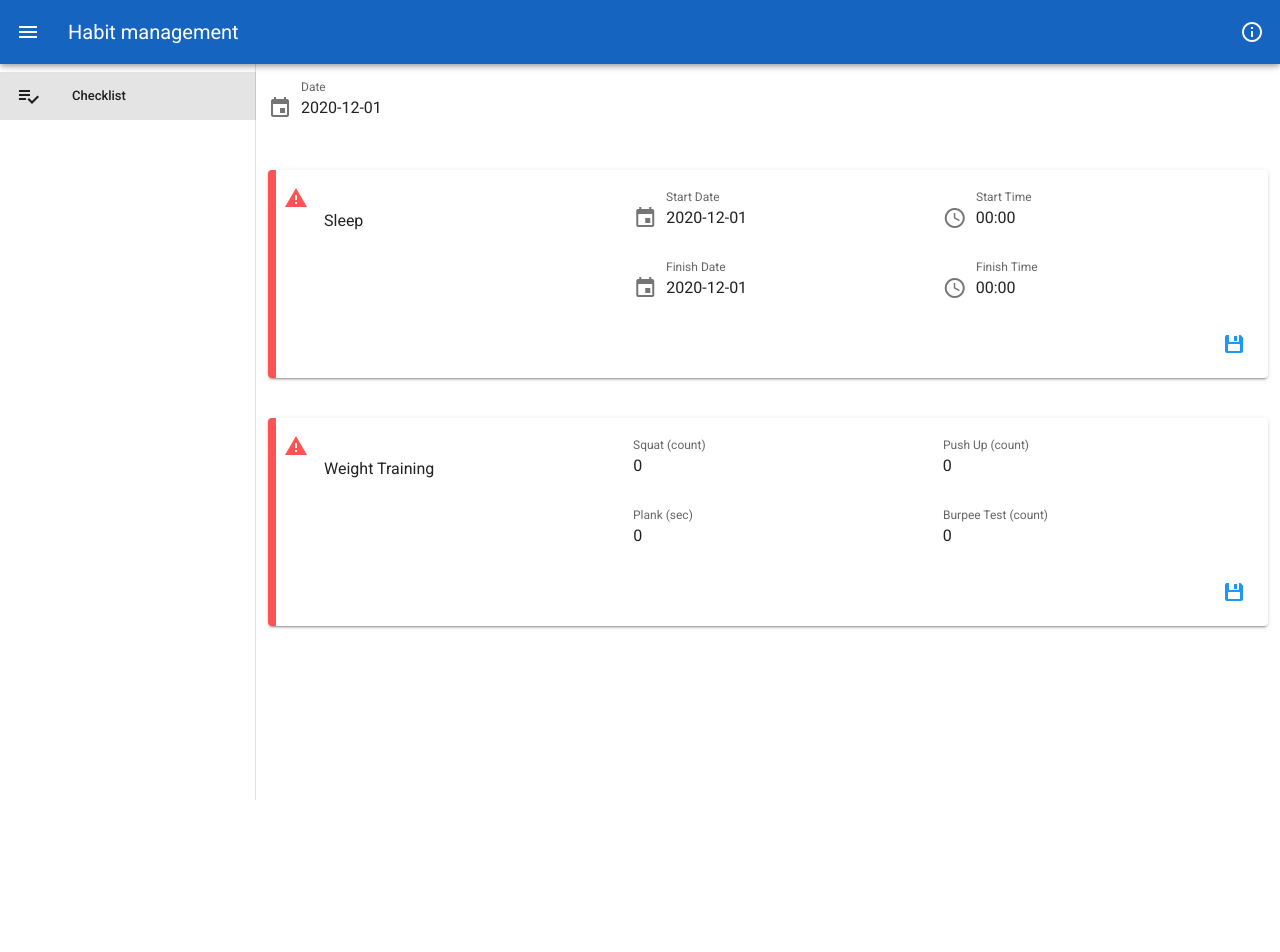
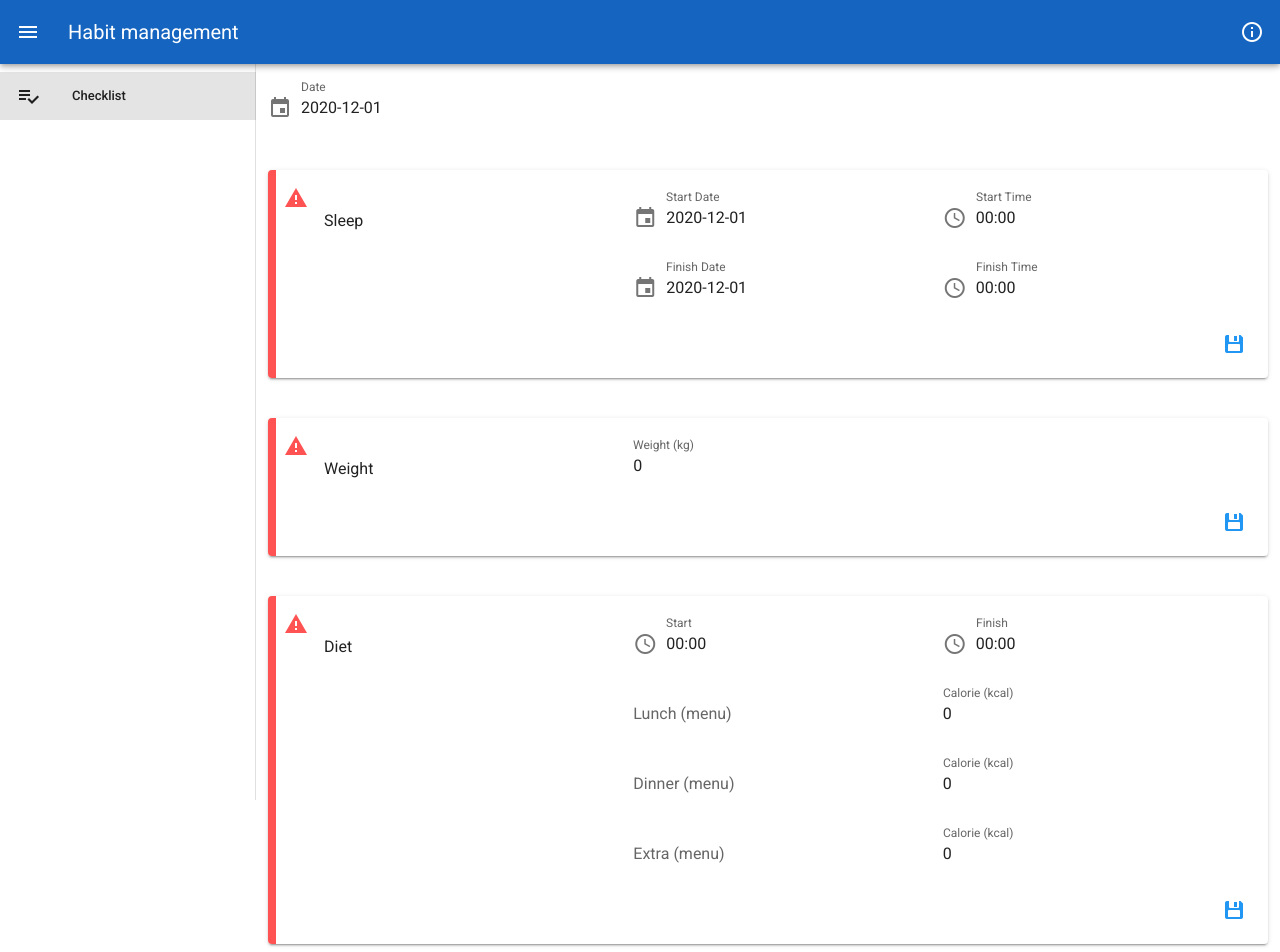
Before and after one commit to hsoon419-kim/habit-manager, a Vue app: page /#/checklist in a window 1280 px wide. Shown: the top 952 px of the page. Before the commit the page ends 800 px from the top, so only its background shows below. Built offline with nearby package versions, Linux system fonts and the light colour scheme.

Commit message:
add habits, refactoring code (+update build files)

```diff
--- a/src/store/index.js
+++ b/src/store/index.js
@@ -7,7 +7,72 @@ Vue.use(Vuex)
 export default new Vuex.Store({
   state: {
     date: moment().tz(moment.tz.guess()).format('YYYY-MM-DD'),
+
     localStorageDataName: 'habit-manager-data',
+
+    defaultRecord: [
+      {
+        name: 'Sleep',
+        record: {
+          date: '',
+          isRecorded: false,
+          items: {
+            startDate: '',
+            startTime: '00:00',
+            finishDate: '',
+            finishTime: '00:00',
+          },
+          extraItems: {
+            sleep: '00:00',
+            wakeUp: '00:00',
+          },
+          goals: [false, false]
+        }
+      },
+      {
+        name: 'Weight',
+        record: {
+          date: '',
+          isRecorded: false,
+          items: {
+            weight: 0
+          },
+          goals: [false,false]
+        }
+      },
+      {
+        name: 'Diet',
+        record: {
+          date: '',
+          isRecorded: false,
+          items: {
+            startTime: '00:00',
+            finishTime: '00:00',
+            lunchName: '',
+            lunchCalorie: 0,
+            dinnerName: '',
+            dinnerCalorie: 0,
+            extraName: '',
+            extraCalorie: 0
+          },
+          goals: [false,false]
+        }
+      },
+      {
+        name: 'Weight Training',
+        record: {
+          date: '',
+          isRecorded: false,
+          items: {
+            squat: 0,
+            pushUp: 0,
+            plank: 0,
+            burpeeTest: 0,
+          },
+          goals: [false,false]
+        }
+      }
+    ],
     default: [
       {
         name: 'Sleep',
@@ -34,6 +99,47 @@ export default new Vuex.Store({
         records: []
       },
       {
+        name: 'Weight',
+        info: {
+          items: {
+            weight: 'Weight (kg)',
+          },
+          goals: [
+            {
+              name: 'Check Weight everyday'
+            },
+            {
+              name: 'Make a weight 67.0kg'
+            }
+          ]
+        },
+        records: []
+      },
+      {
+        name: 'Diet',
+        info: {
+          items: {
+            startTime: 'Start ',
+            finishTime: 'Finish',
+            lunchName: 'Lunch (menu)',
+            lunchCalorie: 'Calorie (kcal)',
+            dinnerName: 'Dinner (menu)',
+            dinnerCalorie: 'Calorie (kcal)',
+            extraName: 'Extra (menu)',
+            extraCalorie: 'Calorie (kcal)'
+          },
+          goals: [
+            {
+              name: 'Intermittent Fasting (8 hours)'
+            },
+            {
+              name: 'Eat less than 2000 kcal'
+            }
+          ]
+        },
+        records: []
+      },
+      {
         name: 'Weight Training',
         info: {
           items: {
@@ -45,6 +151,9 @@ export default new Vuex.Store({
           goals: [
             {
               name: 'Weight training everyday'
+            },
+            {
+              name: 'Achieve the count of goals for each exercise'
             }
           ]
         },
@@ -56,63 +165,38 @@ export default new Vuex.Store({
     GET_DATE (state) {
       return state.date
     },
+
     GET_SLEEP_INFO (state) {
-      const habitIdx = state.habit.findIndex(x => x.name === 'Sleep')
-      return { name: state.habit[habitIdx].name, info: state.habit[habitIdx].info }
+      return getHabitInfo(state, 'Sleep')
     },
-    GET_SLEEP_RECORD (state) {
-      const habitIdx = state.habit.findIndex(x => x.name === 'Sleep')
-      const recordIdx = state.habit[habitIdx].records.findIndex(x => x.date === state.date)
-
-      if (recordIdx === -1) {
-        return {
-          date: state.date,
-          isRecorded: false,
-          items: {
-            startDate: state.date,
-            startTime: '00:00',
-            finishDate: state.date,
-            finishTime: '00:00',
-          },
-          extraItems: {
-            sleep: '00:00',
-            wakeUp: '00:00',
-          },
-          goals: [false, false]
-        }
-      } else {
-        return state.habit[habitIdx].records[recordIdx]
-      }
+    GET_WEIGHT_INFO (state) {
+      return getHabitInfo(state, 'Weight')
+    },
+    GET_DIET_INFO (state) {
+      return getHabitInfo(state, 'Diet')
     },
     GET_WEIGHT_TRAINING_INFO (state) {
-      const habitIdx = state.habit.findIndex(x => x.name === 'Weight Training')
-      return { name: state.habit[habitIdx].name, info: state.habit[habitIdx].info }
+      return getHabitInfo(state, 'Weight Training')
+    },
+
+    GET_SLEEP_RECORD (state) {
+      return getHabitRecord(state, 'Sleep')
+    },
+    GET_WEIGHT_RECORD (state) {
+      return getHabitRecord(state, 'Weight')
+    },
+    GET_DIET_RECORD (state) {
+      return getHabitRecord(state, 'Diet')
     },
     GET_WEIGHT_TRAINING_RECORD (state) {
-      const habitIdx = state.habit.findIndex(x => x.name === 'Weight Training')
-      const recordIdx = state.habit[habitIdx].records.findIndex(x => x.date === state.date)
-
-      if (recordIdx === -1) {
-        return {
-          date: state.date,
-          isRecorded: false,
-          items: {
-            squat: 0,
-            pushUp: 0,
-            plank: 0,
-            burpeeTest: 0,
-          },
-          goals: [false]
-        }
-      } else {
-        return state.habit[habitIdx].records[recordIdx]
-      }
+      return getHabitRecord(state, 'Weight Training')
     }
   },
   mutations: {
     SET_DATE (state, args) {
       state.date = args
     },
+
     SET_DATA (state, args) {
       if (args === null) {
         state.habit = state.default
@@ -130,25 +214,9 @@ export default new Vuex.Store({
         state.habit = habit
       }
     },
-    SET_SLEEP_RECORD (state, args) {
-      const habitIdx = state.habit.findIndex(x => x.name === 'Sleep')
-      const recordIdx = state.habit[habitIdx].records.findIndex(x => x.date === state.date)
 
-      if (recordIdx === -1) {
-        state.habit[habitIdx].records.push(args)
-      } else {
-        state.habit[habitIdx].records[recordIdx] = args
-      }
-    },
-    SET_WEIGHT_TRAINING_RECORD (state, args) {
-      const habitIdx = state.habit.findIndex(x => x.name === 'Weight Training')
-      const recordIdx = state.habit[habitIdx].records.findIndex(x => x.date === state.date)
-
-      if (recordIdx === -1) {
-        state.habit[habitIdx].records.push(args)
-      } else {
-        state.habit[habitIdx].records[recordIdx] = args
-      }
+    SET_RECORD (state, args) {
+      setHabitRecord(state, args.type, args.record)
     }
   },
   actions: {
@@ -156,16 +224,48 @@ export default new Vuex.Store({
       const data = loadDataFromLocalStorage(context.state.localStorageDataName)
       context.commit('SET_DATA', data)
     },
-    SAVE_SLEEP_RECORD (context, args) {
-      context.commit('SET_SLEEP_RECORD', args)
-      saveDataToLocalStorage(context.state.localStorageDataName, context.state.habit)
-    },
-    SAVE_WEIGHT_TRAINING_RECORD (context, args) {
-      context.commit('SET_WEIGHT_TRAINING_RECORD', args)
+
+    SAVE_RECORD (context, args) {
+      context.commit('SET_RECORD', args)
       saveDataToLocalStorage(context.state.localStorageDataName, context.state.habit)
     }
   }
 })
+
+const getHabitInfo = (state, habit) => {
+  const habitIdx = state.habit.findIndex(x => x.name === habit)
+  return { name: state.habit[habitIdx].name, info: state.habit[habitIdx].info }
+}
+const getHabitRecord = (state, habit) => {
+  const habitIdx = state.habit.findIndex(x => x.name === habit)
+  const recordIdx = state.habit[habitIdx].records.findIndex(x => x.date === state.date)
+
+  if (recordIdx === -1) {
+    const defaultRecord = JSON.parse(JSON.stringify(state.defaultRecord.find(x => x.name === habit).record))
+    defaultRecord.date = state.date
+
+    switch (habit) {
+      case 'Sleep':
+        defaultRecord.items.startDate = state.date
+        defaultRecord.items.finishDate = state.date
+        break
+    }
+    return defaultRecord
+  } else {
+    return state.habit[habitIdx].records[recordIdx]
+  }
+}
+
+const setHabitRecord = (state, habit, record) => {
+  const habitIdx = state.habit.findIndex(x => x.name === habit)
+  const recordIdx = state.habit[habitIdx].records.findIndex(x => x.date === state.date)
+
+  if (recordIdx === -1) {
+    state.habit[habitIdx].records.push(record)
+  } else {
+    state.habit[habitIdx].records[recordIdx] = record
+  }
+}
 
 const loadDataFromLocalStorage = (name) => {
   return JSON.parse(localStorage.getItem(name))
--- a/src/views/Checklist.vue
+++ b/src/views/Checklist.vue
@@ -38,7 +38,86 @@
               <v-btn
                 icon
                 color="blue"
-                @click="sleepSaveButtonClicked"
+                @click="saveButtonClicked('Sleep')"
+              >
+                <v-icon>mdi-floppy</v-icon>
+              </v-btn>
+            </v-col>
+          </v-row>
+        </v-alert>
+      </v-col>
+
+      <!-- Weight -->
+      <v-col cols="12" class="d-flex justify-center align-center">
+        <v-alert
+          border="left"
+          colored-border
+          :type="weightRecord.isRecorded ? 'success' : 'error'"
+          elevation="2"
+          style="width:100%;"
+        >
+          <v-row no-gutters>
+            <v-col sm="4" cols="12" class="d-flex justify-start align-center">
+              {{weightInfo.name}}
+            </v-col>
+            <v-col sm="4" cols="12" class="d-flex justify-center align-center">
+              <value-input v-model="weightRecord.items.weight" :label="weightInfo.info.items.weight"></value-input>
+            </v-col>
+            <v-col offset-sm="11" sm="1" offset="8" cols="4" class="d-flex justify-end align-center">
+              <v-btn
+                icon
+                color="blue"
+                @click="saveButtonClicked('Weight')"
+              >
+                <v-icon>mdi-floppy</v-icon>
+              </v-btn>
+            </v-col>
+          </v-row>
+        </v-alert>
+      </v-col>
+
+      <!-- Sleep -->
+      <v-col cols="12" class="d-flex justify-center align-center">
+        <v-alert
+          border="left"
+          colored-border
+          :type="dietRecord.isRecorded ? 'success' : 'error'"
+          elevation="2"
+          style="width:100%;"
+        >
+          <v-row no-gutters>
+            <v-col sm="4" cols="12" class="d-flex justify-start align-center">
+              {{dietInfo.name}}
+            </v-col>
+            <v-col sm="4" cols="12" class="d-flex justify-center align-center">
+              <time-picker v-model="dietRecord.items.startTime" :label="dietInfo.info.items.startTime"></time-picker>
+            </v-col>
+            <v-col sm="4" cols="12" class="d-flex justify-center align-center">
+              <time-picker v-model="dietRecord.items.finishTime" :label="dietInfo.info.items.finishTime"></time-picker>
+            </v-col>
+            <v-col offset-sm="4" sm="4" cols="12" class="d-flex justify-center align-center">
+              <value-input v-model="dietRecord.items.lunchName" :label="dietInfo.info.items.lunchName"></value-input>
+            </v-col>
+            <v-col sm="4" cols="12" class="d-flex justify-center align-center">
+              <value-input v-model="dietRecord.items.lunchCalorie" :label="dietInfo.info.items.lunchCalorie"></value-input>
+            </v-col>
+            <v-col offset-sm="4" sm="4" cols="12" class="d-flex justify-center align-center">
+              <value-input v-model="dietRecord.items.dinnerName" :label="dietInfo.info.items.dinnerName"></value-input>
+            </v-col>
+            <v-col sm="4" cols="12" class="d-flex justify-center align-center">
+              <value-input v-model="dietRecord.items.dinnerCalorie" :label="dietInfo.info.items.dinnerCalorie"></value-input>
+            </v-col>
+            <v-col offset-sm="4" sm="4" cols="12" class="d-flex justify-center align-center">
+              <value-input v-model="dietRecord.items.extraName" :label="dietInfo.info.items.extraName"></value-input>
+            </v-col>
+            <v-col sm="4" cols="12" class="d-flex justify-center align-center">
+              <value-input v-model="dietRecord.items.extraCalorie" :label="dietInfo.info.items.extraCalorie"></value-input>
+            </v-col>
+            <v-col offset-sm="11" sm="1" offset="8" cols="4" class="d-flex justify-end align-center">
+              <v-btn
+                icon
+                color="blue"
+                @click="saveButtonClicked('Diet')"
               >
                 <v-icon>mdi-floppy</v-icon>
               </v-btn>
@@ -76,7 +155,7 @@
               <v-btn
                 icon
                 color="blue"
-                @click="weightTrainingSaveButtonClicked"
+                @click="saveButtonClicked('Weight Training')"
               >
                 <v-icon>mdi-floppy</v-icon>
               </v-btn>
@@ -109,9 +188,15 @@ export default {
   computed: {
     ...mapGetters ({
       dateFromStore: 'GET_DATE',
+
       sleepInfo: 'GET_SLEEP_INFO',
+      weightInfo: 'GET_WEIGHT_INFO',
+      dietInfo: 'GET_DIET_INFO',
+      weightTrainingInfo: 'GET_WEIGHT_TRAINING_INFO',
+
       sleepRecord: 'GET_SLEEP_RECORD',
-      weightTrainingInfo: 'GET_WEIGHT_TRAINING_INFO',
+      weightRecord: 'GET_WEIGHT_RECORD',
+      dietRecord: 'GET_DIET_RECORD',
       weightTrainingRecord: 'GET_WEIGHT_TRAINING_RECORD'
     })
   },
@@ -131,27 +216,69 @@ export default {
       setDate: 'SET_DATE',
     }),
     ...mapActions ({
-      saveSleepRecord: 'SAVE_SLEEP_RECORD',
-      saveWeightTrainingRecord: 'SAVE_WEIGHT_TRAINING_RECORD'
+      saveRecord: 'SAVE_RECORD'
     }),
-    sleepSaveButtonClicked () {
-      const startDate = new Date(`${this.sleepRecord.items.startDate} ${this.sleepRecord.items.startTime}`)
-      const finishDate = new Date(`${this.sleepRecord.items.finishDate} ${this.sleepRecord.items.finishTime}`)
-      const sleep = Math.round((finishDate - startDate) / (1000 * 60 * 60) * 100) / 100
 
-      this.sleepRecord.isRecorded = true
-      this.sleepRecord.extraItems.sleep = sleep
-      this.sleepRecord.extraItems.wakeUp = this.sleepRecord.items.finishTime
-      this.sleepRecord.goals[0] = sleep > 6 ? true : false
-      this.sleepRecord.goals[1] = this.sleepRecord.extraItems.wakeUp <= '06:30' ? true : false
+    saveButtonClicked (type) {
+      let record
 
-      this.saveSleepRecord(this.sleepRecord)
+      switch (type) {
+        case 'Sleep':
+          record = this.sleepRecord
+          break
+        case 'Weight':
+          record = this.weightRecord
+          break
+        case 'Diet':
+          record = this.dietRecord
+          break
+        case 'Weight Training':
+          record = this.weightTrainingRecord
+          break
+      }
+
+      this.updateRecordData(type, record)
+      this.saveRecord({ type: type, record: record})
     },
-    weightTrainingSaveButtonClicked () {
-      this.weightTrainingRecord.isRecorded = true
-      this.weightTrainingRecord.goals[0] = true
+    updateRecordData (type, record) {
+      if (type === 'Sleep') {
+        const startDate = new Date(`${record.items.startDate} ${record.items.startTime}`)
+        const finishDate = new Date(`${record.items.finishDate} ${record.items.finishTime}`)
+        const sleep = Math.round((finishDate - startDate) / (1000 * 60 * 60) * 100) / 100
 
-      this.saveWeightTrainingRecord(this.weightTrainingRecord)
+        record.isRecorded = true
+        record.extraItems.sleep = sleep
+        record.extraItems.wakeUp = record.items.finishTime
+        record.goals[0] = sleep * 1 > 6 ? true : false
+        record.goals[1] = record.extraItems.wakeUp <= '06:30' ? true : false
+      } else if (type === 'Weight') {
+        record.isRecorded = true
+        record.goals[0] = true
+        record.goals[1] = record.items.weight * 1 <= 67
+      } else if (type === 'Diet') {
+        record.isRecorded = true
+
+        const startTime = new Date(`2020-12-06 ${record.items.startTime}`)
+        const finishTime = new Date(`2020-12-06 ${record.items.finishTime}`)
+        const time = finishTime - startTime
+        record.goals[0] = (time/1000/60) <= 480 // 8 hours
+
+        const totalCalorie = (record.items.lunchCalorie * 1) + (record.items.dinnerCalorie * 1) + (record.items.extraCalorie * 1)
+        record.goals[1] = totalCalorie <= 2000
+      }  else if (type === 'Weight Training') {
+        record.isRecorded = true
+        const isDone = record.items.squat * 1 > 0
+                              && record.items.pushUp * 1 > 0
+                              && record.items.plank * 1 > 0
+                              && record.items.burpeeTest * 1 > 0
+        record.goals[0] = isDone
+
+        const isGoalAchieved = record.items.squat * 1 >= 200
+                              && record.items.pushUp * 1 >= 100
+                              && record.items.plank * 1 >= 300
+                              && record.items.burpeeTest * 1 >= 100
+        record.goals[1] = isGoalAchieved
+      }
     }
   }
 }
```
Also changed, not shown: 7 other files (tests, documents, lock files or other folders).
